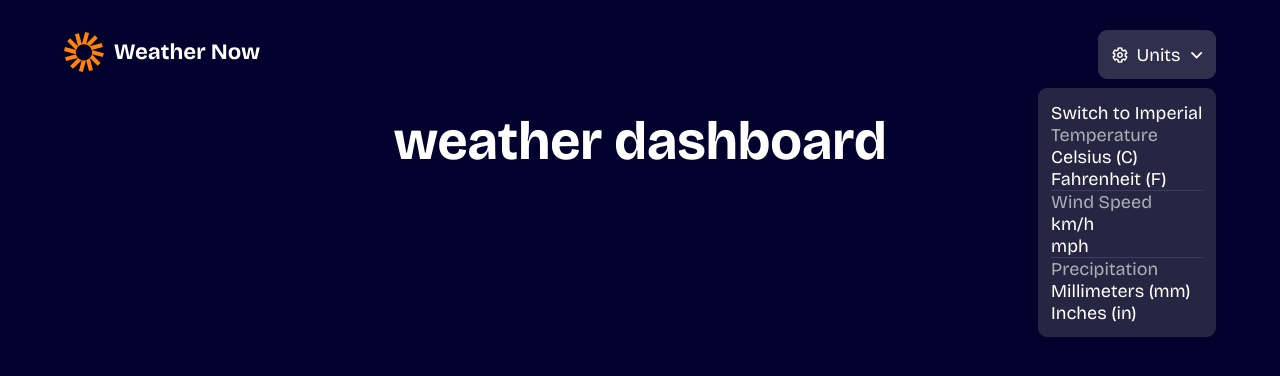
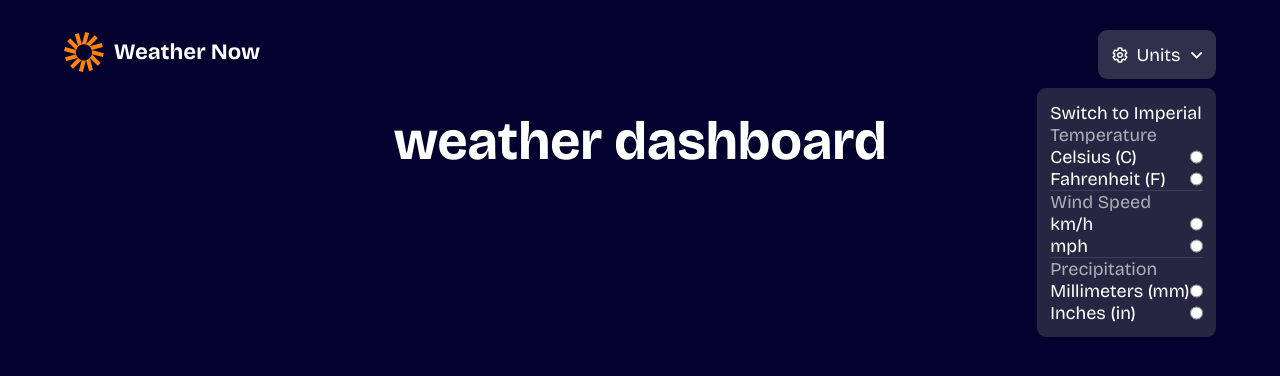
Before and after one commit to LorryAfriyie/weather-app, a React (Vite) app: page / in a window 1280 px wide. Both pictures are taken after a click on the element "Units". Shown: the top 376 px of the page. Built offline with nearby package versions, Linux system fonts and the light colour scheme.

Commit message:
Replace dropdown links with radio button controls
Updated the dropdown options for temperature, wind speed, and precipitation to use radio button inputs with labels instead of anchor tags. Added corresponding SCSS styles for the new .form-control class to improve layout and hover effects.

```diff
--- a/src/components/dropdown.tsx
+++ b/src/components/dropdown.tsx
@@ -45,11 +45,20 @@ const DropdownMenu = ({ open }: DropdownOptionProps) => (
 );
 
 const DropdownOptions = () => {
-  const temperatures = [{ type: "Celsius (C)" }, { type: "Fahrenheit (F)" }];
+  const temperatures = [
+    { type: "Celsius (C)", id: "celsius", name: "temperature" },
+    { type: "Fahrenheit (F)", id: "fahrenheit", name: "temperature" },
+  ];
 
-  const windSpeed = [{ type: "km/h" }, { type: "mph" }];
+  const windSpeed = [
+    { type: "km/h", id: "kilometers", name: "speed" },
+    { type: "mph", id: "miles", name: "speed" },
+  ];
 
-  const precipitation = [{ unit: "Millimeters (mm)" }, { unit: "Inches (in)" }];
+  const precipitation = [
+    { unit: "Millimeters (mm)", id: "millimeters", name: "precipitation" },
+    { unit: "Inches (in)", id: "inches", name: "precipitation" },
+  ];
 
   return (
     <div className={"dropdown__option-select"}>
@@ -57,22 +66,32 @@ const DropdownOptions = () => {
 
       <div className="temperature">
         <p className={"dropdown__section-title"}>Temperature</p>
+
         {temperatures.map((item, index) => (
-          <a key={index}>{item.type}</a>
+          <div className="form-control" key={index}>
+            <label htmlFor={item.id}>{item.type}</label>
+            <input type="radio" name={item.name} id={item.id} />
+          </div>
         ))}
       </div>
 
       <div className="wind-speed">
         <p className={"dropdown__section-title"}>Wind Speed</p>
         {windSpeed.map((item, index) => (
-          <a key={index}>{item.type}</a>
+          <div className="form-control" key={index}>
+            <label htmlFor={item.id}>{item.type}</label>
+            <input type="radio" name={item.name} id={item.id} />
+          </div>
         ))}
       </div>
 
       <div className="precipitation">
         <p className={"dropdown__section-title"}>Precipitation</p>
         {precipitation.map((item, index) => (
-          <a key={index}>{item.unit}</a>
+          <div className="form-control" key={index}>
+            <label htmlFor={item.id}>{item.unit}</label>
+            <input type="radio" name={item.name} id={item.id} />
+          </div>
         ))}
       </div>
     </div>
--- a/src/scss/components/_dropdown.scss
+++ b/src/scss/components/_dropdown.scss
@@ -45,6 +45,17 @@
 
     }
 
+    .form-control {
+      display:flex;
+      justify-content: space-between;
+    }
+
+    .form-control:hover {
+      cursor: pointer;
+      border-radius: 0.25rem;
+      background: var(--neutral-600);
+    }
+
     .temperature, .wind-speed, .precipitation {
       a {
         display: block;
```
